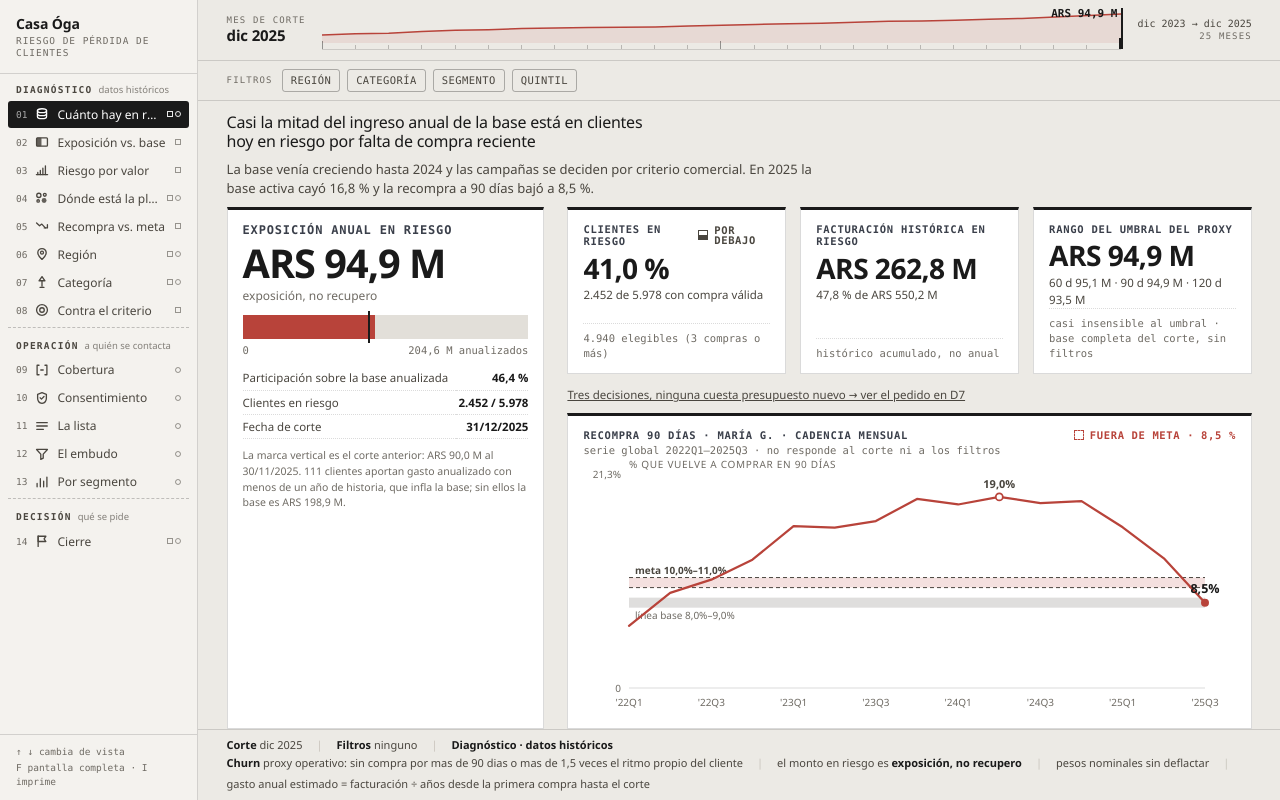
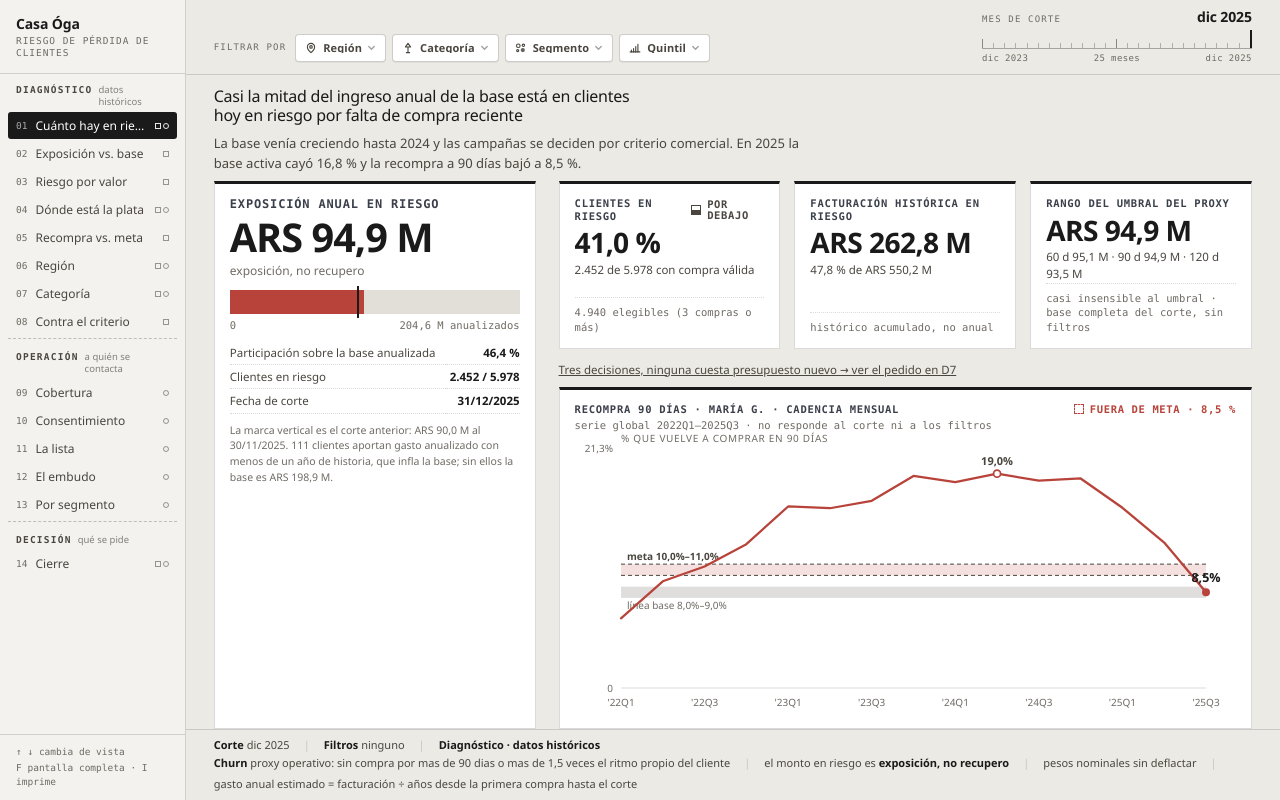
Before and after one commit to SebasCaules/TP_82.21-Data-Driven, a React (Vite) app: page / in a window 1280 px wide. Built offline with nearby package versions, Linux system fonts and the light colour scheme.

Commit message:
Ajustes de armazon: sin iconos en la lateral, barra unica con filtros a la izquierda y corte a la derecha, slider sin curva ni seleccion, filtros con afordancia

```diff
--- a/src/App.jsx
+++ b/src/App.jsx
@@ -13,7 +13,7 @@ import { useCallback, useEffect, useMemo, useState } from 'react'
 import { SIN_FILTRO, corteInfo, cortes, hayFiltro, mesCorte, meta } from './agregacion.js'
 import Filtros, { DIMENSIONES, etiquetaValor } from './Filtros.jsx'
 import LineaTiempo from './LineaTiempo.jsx'
-import { ICONOS, MarcaAudiencia } from './Iconos.jsx'
+import { MarcaAudiencia } from './Iconos.jsx'
 import { GRUPOS, PANTALLAS } from './pantallas/index.jsx'
 
 const CORTE_INICIAL = cortes.length - 1
@@ -101,12 +101,13 @@ export default function App() {
       <Lateral indice={indice} irA={irA} />
 
       <div className="principal">
-        <div className={`barra${usaCorte ? '' : ' apagada'}`}>
-          <LineaTiempo iCorte={iCorte} setICorte={setICorte} activo={usaCorte} />
+        <div className="barra">
+          <Filtros filtro={filtro} setFiltro={setFiltro} activos={usaFiltros}
+                   reiniciar={reiniciar} modificado={modificado} />
+          <div className={`barra-corte${usaCorte ? '' : ' apagada'}`}>
+            <LineaTiempo iCorte={iCorte} setICorte={setICorte} activo={usaCorte} />
+          </div>
         </div>
-
-        <Filtros filtro={filtro} setFiltro={setFiltro} activos={usaFiltros}
-                 reiniciar={reiniciar} modificado={modificado} />
 
         <main className="cuerpo">
           {imprimiendo
@@ -136,7 +137,6 @@ function Lateral({ indice, irA }) {
         {PANTALLAS.map((p, i) => {
           const grupo = GRUPOS.find((g) => g.id === p.grupo)
           const abre = i === 0 || PANTALLAS[i - 1].grupo !== p.grupo
-          const Icono = ICONOS[p.id]
           return (
             <li key={p.id}>
               {abre && (
@@ -149,7 +149,6 @@ function Lateral({ indice, irA }) {
                       className={`lat-item${i === indice ? ' on' : ''}`}
                       aria-current={i === indice ? 'page' : undefined}>
                 <span className="lat-n tabular">{String(i + 1).padStart(2, '0')}</span>
-                <Icono />
                 <span className="lat-txt">{p.corto}</span>
                 <MarcaAudiencia audiencia={p.audiencia} />
               </button>
--- a/src/Filtros.jsx
+++ b/src/Filtros.jsx
@@ -1,29 +1,44 @@
-// Filtros. Cada dimensión es un chip que muestra SU VALOR ACTUAL, no solo su nombre: antes
-// los cuatro decían "Región: todas" y había que leerlos enteros para saber si estaba puesto.
-// Ahora el chip activo se invierte, lleva el valor y trae su propia ✕.
+// Filtros. Cada dimensión es un botón desplegable con su icono, su valor actual y su
+// caret: los tres son afordancia, no adorno. Antes eran cajas de texto con un borde fino y
+// no se leían como algo que se puede tocar.
 //
-// Debajo, un <select> nativo transparente: teclado, lector de pantalla y el desplegable del
-// sistema salen gratis, y el chip es solo la piel.
+// El <select> nativo va encima, transparente: teclado, lector de pantalla y el desplegable
+// del sistema salen gratis, y el chip es solo la piel.
 
 import { dims, hayFiltro } from './agregacion.js'
+import { Escalera, Region, Segmentos, Categoria } from './Iconos.jsx'
 
 const DIMENSIONES = [
-  { id: 'region', etq: 'Región' },
-  { id: 'categoria', etq: 'Categoría' },
-  { id: 'rfm', etq: 'Segmento' },
-  { id: 'quintil', etq: 'Quintil' },
+  { id: 'region', etq: 'Región', Icono: Region },
+  { id: 'categoria', etq: 'Categoría', Icono: Categoria },
+  { id: 'rfm', etq: 'Segmento', Icono: Segmentos },
+  { id: 'quintil', etq: 'Quintil', Icono: Escalera },
 ]
 
 export function etiquetaValor(dim, v) {
   return dim === 'quintil' ? `Q${dims.quintil[v]}` : dims[dim][v]
 }
 
-export default function Filtros({ filtro, setFiltro, activos, corteInicial, reiniciar, modificado }) {
+function Caret() {
+  return (
+    <svg width="9" height="9" viewBox="0 0 10 10" aria-hidden="true" className="caret">
+      <path d="M2 4l3 3 3-3" fill="none" stroke="currentColor" strokeWidth="1.6"
+            strokeLinecap="round" strokeLinejoin="round" />
+    </svg>
+  )
+}
+
+export default function Filtros({ filtro, setFiltro, activos, reiniciar, modificado }) {
+  const puestos = DIMENSIONES.filter(({ id }) => filtro[id] !== null).length
+
   return (
     <div className={`filtros${activos ? '' : ' inertes'}`}>
-      <span className="filtros-lbl">Filtros</span>
+      <span className="filtros-lbl">
+        Filtrar por
+        {puestos > 0 && <b className="tabular">{puestos}</b>}
+      </span>
 
-      {DIMENSIONES.map(({ id, etq }) => {
+      {DIMENSIONES.map(({ id, etq, Icono }) => {
         const puesto = filtro[id] !== null
         return (
           <span key={id} className={`chip-f${puesto ? ' on' : ''}`}>
@@ -36,29 +51,32 @@ export default function Filtros({ filtro, setFiltro, activos, corteInicial, rein
                 [id]: e.target.value === '' ? null : Number(e.target.value),
               })}
             >
-              <option value="">{etq}: todas</option>
+              <option value="">Todas las {etq.toLowerCase()}s</option>
               {dims[id].map((v, i) => (
                 <option key={v} value={i}>{id === 'quintil' ? `Q${v}` : v}</option>
               ))}
             </select>
+
+            <Icono width={12} height={12} aria-hidden="true" />
             <span className="chip-f-txt" aria-hidden="true">
-              {puesto ? <><i>{etq}</i> {etiquetaValor(id, filtro[id])}</> : etq}
+              {puesto ? etiquetaValor(id, filtro[id]) : etq}
             </span>
-            {puesto && activos && (
+
+            {puesto && activos ? (
               <button type="button" className="chip-f-x"
-                      onClick={() => setFiltro({ ...filtro, [id]: null })}
+                      onClick={(e) => { e.stopPropagation(); setFiltro({ ...filtro, [id]: null }) }}
                       aria-label={`Quitar el filtro de ${etq}`}>×</button>
-            )}
+            ) : <Caret />}
           </span>
         )
       })}
 
       {!activos && <span className="filtros-nota">no aplican en esta vista</span>}
 
-      {modificado && (
+      {modificado && activos && (
         <button type="button" className="chip-f reset" onClick={reiniciar}
                 title="Volver al estado inicial (Esc)">
-          <span className="chip-f-txt">volver al inicio</span>
+          <span className="chip-f-txt">Limpiar</span>
         </button>
       )}
     </div>
--- a/src/LineaTiempo.jsx
+++ b/src/LineaTiempo.jsx
@@ -1,22 +1,17 @@
-// Timeline de los 25 cortes. Reemplaza al <select> del encabezado.
+// Control del mes de corte: una pista de ticks, uno por corte, con la marca del activo.
+// Sin curva: la trayectoria de la exposición vive en su propia vista, acá el control es un
+// control.
 //
-// No es un adorno: la trayectoria de la exposición ES el "ver cómo vengo" que pide el apunte
-// de la clase 4, así que el control de corte y la serie que lo justifica son el mismo objeto.
-// Mover el corte es recorrer la curva.
-//
-// Accesible por teclado: la pista es un slider (flechas, Inicio, Fin, PageUp/PageDown) y
-// cada tick tiene su valor. El estado no depende del color: el corte activo lleva marca
-// vertical llena y su fecha impresa al lado.
+// Accesible por teclado: la pista es un slider (flechas, Inicio, Fin, PageUp/PageDown).
+// El estado no depende del color: el corte activo lleva marca alta y llena, y su mes
+// impreso al lado en negrita.
 
 import { useCallback, useRef } from 'react'
-import { cortes, mesCorte, millones, series } from './agregacion.js'
+import { cortes, mesCorte } from './agregacion.js'
 
 export default function LineaTiempo({ iCorte, setICorte, activo = true }) {
   const ref = useRef(null)
-  const expo = series.exposicion_por_corte.map((x) => x.exposicion)
-  const max = Math.max(...expo) || 1
   const n = cortes.length
-  const actual = series.exposicion_por_corte[iCorte]
 
   const desdeX = useCallback((clientX) => {
     const r = ref.current.getBoundingClientRect()
@@ -29,23 +24,21 @@ export default function LineaTiempo({ iCorte, setICorte, activo = true }) {
     setICorte(desdeX(e.clientX))
   }, [desdeX, setICorte])
 
+  // Actualizador funcional: si llegan varias teclas antes de un re-render, cada una parte
+  // del valor real y no del que quedó capturado en el closure.
   const onKey = useCallback((e) => {
     const salto = { ArrowLeft: -1, ArrowRight: 1, ArrowUp: 1, ArrowDown: -1,
                     PageUp: 3, PageDown: -3 }[e.key]
-    if (salto !== undefined) { setICorte(Math.min(n - 1, Math.max(0, iCorte + salto))); e.preventDefault() }
-    else if (e.key === 'Home') { setICorte(0); e.preventDefault() }
+    if (salto !== undefined) {
+      setICorte((v) => Math.min(n - 1, Math.max(0, v + salto)))
+      e.preventDefault()
+    } else if (e.key === 'Home') { setICorte(0); e.preventDefault() }
     else if (e.key === 'End') { setICorte(n - 1); e.preventDefault() }
-  }, [iCorte, n, setICorte])
-
-  // Área bajo la curva, en coordenadas de 0 a 100 para que escale con el ancho.
-  const px = (i) => (i / (n - 1)) * 100
-  const py = (v) => 100 - (v / max) * 88
-  const linea = expo.map((v, i) => `${px(i)},${py(v)}`).join(' ')
-  const area = `0,100 ${linea} 100,100`
+  }, [n, setICorte])
 
   return (
     <div className="tl">
-      <div className="tl-izq">
+      <div className="tl-cab">
         <span className="tl-lbl">Mes de corte</span>
         <strong className="tl-val tabular">{mesCorte(cortes[iCorte])}</strong>
       </div>
@@ -60,34 +53,24 @@ export default function LineaTiempo({ iCorte, setICorte, activo = true }) {
         aria-valuemax={n - 1}
         aria-valuenow={iCorte}
         aria-disabled={!activo}
-        aria-valuetext={`${mesCorte(cortes[iCorte])}, exposición ARS ${millones(actual.exposicion)}`}
+        aria-valuetext={mesCorte(cortes[iCorte])}
         onPointerDown={(e) => { e.currentTarget.setPointerCapture(e.pointerId); onPointer(e) }}
         onPointerMove={onPointer}
         onKeyDown={onKey}
       >
-        <svg className="tl-svg" viewBox="0 0 100 100" preserveAspectRatio="none" aria-hidden="true">
-          <polygon points={area} className="tl-area" />
-          <polyline points={linea} className="tl-linea" vectorEffect="non-scaling-stroke" />
-        </svg>
-
-        {/* Ticks: uno por corte, más alto cada enero. Dan la escala sin ejes. */}
+        {/* Un tick por corte, más alto en cada diciembre: da la escala sin poner un eje. */}
         <div className="tl-ticks" aria-hidden="true">
           {cortes.map((c, i) => (
-            <span key={c} className={`tl-tick${c.slice(5, 7) === '12' ? ' anio' : ''}${i === iCorte ? ' on' : ''}`} />
+            <span key={c}
+                  className={`tl-tick${c.slice(5, 7) === '12' ? ' anio' : ''}${i === iCorte ? ' on' : ''}`} />
           ))}
         </div>
-
-        {/* Cerca del borde derecho la etiqueta se saldría del ancho: se voltea al otro lado. */}
-        <span className="tl-cursor" style={{ left: `${px(iCorte)}%` }} aria-hidden="true">
-          <b className="tabular" style={px(iCorte) > 72 ? { right: 6 } : { left: 6, right: 'auto' }}>
-            ARS {millones(actual.exposicion)}
-          </b>
-        </span>
       </div>
 
-      <div className="tl-der">
-        <span className="tl-rango tabular">{mesCorte(cortes[0])} → {mesCorte(cortes[n - 1])}</span>
-        <span className="tl-lbl">{n} meses</span>
+      <div className="tl-pie" aria-hidden="true">
+        <span>{mesCorte(cortes[0])}</span>
+        <span>{n} meses</span>
+        <span>{mesCorte(cortes[n - 1])}</span>
       </div>
     </div>
   )
--- a/src/estilos.css
+++ b/src/estilos.css
@@ -21,7 +21,7 @@
   --fuente: "Segoe UI", Tahoma, Helvetica, Arial, sans-serif;
   --mono: ui-monospace, "SF Mono", SFMono-Regular, Menlo, Consolas, monospace;
 
-  --lat-w: clamp(196px, 15.5vw, 244px);
+  --lat-w: clamp(182px, 14.5vw, 232px);
   --pad-x: clamp(18px, 2.2vw, 40px);
 }
 
@@ -129,94 +129,134 @@ body {
   font: 400 9.5px/1.4 var(--mono); color: var(--mut);
 }
 
-/* ---------- timeline de cortes ---------- */
+/* ---------- barra única: filtros a la izquierda, mes de corte a la derecha ---------- */
 
-.barra { border-bottom: 1px solid var(--bd); padding: 10px var(--pad-x); background: var(--papel); }
-.barra.apagada { opacity: .42; pointer-events: none; }
+.barra {
+  display: flex;
+  align-items: flex-end;
+  gap: clamp(16px, 3vw, 44px);
+  padding: 9px var(--pad-x) 10px;
+  border-bottom: 1px solid var(--bd);
+  background: var(--papel);
+}
+.barra-corte { flex: 0 0 auto; width: clamp(230px, 26%, 340px); }
+.barra-corte.apagada { opacity: .4; pointer-events: none; }
 
-.tl { display: flex; align-items: center; gap: 16px; }
-.tl-izq, .tl-der { display: flex; flex-direction: column; gap: 1px; flex-shrink: 0; }
-.tl-der { align-items: flex-end; }
+/* ---------- mes de corte ---------- */
+
+.tl { display: flex; flex-direction: column; gap: 4px; user-select: none; }
+.tl-cab { display: flex; align-items: baseline; justify-content: space-between; gap: 10px; }
 .tl-lbl {
   font: 500 9px/1.2 var(--mono);
   letter-spacing: .13em; text-transform: uppercase; color: var(--mut);
 }
-.tl-val { font: 600 15px/1.15 var(--fuente); letter-spacing: -.01em; }
-.tl-rango { font: 400 10px/1.2 var(--mono); color: var(--mut2); }
+.tl-val { font: 600 14px/1.15 var(--fuente); letter-spacing: -.01em; }
 
 .tl-pista {
-  flex: 1; min-width: 0; height: 40px;
-  position: relative; cursor: ew-resize;
-  border-bottom: 1px solid var(--bd);
+  height: 20px;
+  position: relative;
+  cursor: ew-resize;
+  border-bottom: 1px solid rgba(0, 0, 0, .3);
   touch-action: none;
+  /* Sin esto, arrastrar el cursor selecciona el texto de alrededor. */
+  user-select: none; -webkit-user-select: none;
 }
 .tl-pista:focus-visible { outline: 2px solid var(--ink); outline-offset: 3px; }
-
-.tl-svg { position: absolute; inset: 0 0 6px; width: 100%; height: calc(100% - 6px); }
-.tl-area { fill: var(--acc); opacity: .1; }
-.tl-linea { fill: none; stroke: var(--acc); stroke-width: 1.5; }
 
 .tl-ticks {
   position: absolute; left: 0; right: 0; bottom: 0;
   display: flex; justify-content: space-between; align-items: flex-end;
 }
-.tl-tick { width: 1px; height: 4px; background: rgba(0, 0, 0, .22); }
-.tl-tick.anio { height: 8px; background: rgba(0, 0, 0, .38); }
-.tl-tick.on { background: var(--ink); height: 11px; width: 2px; }
+/* El corte activo no se distingue por color: es el único tick que llega arriba y engrosa. */
+.tl-tick { width: 1px; height: 5px; background: rgba(0, 0, 0, .25); }
+.tl-tick.anio { height: 9px; background: rgba(0, 0, 0, .42); }
+.tl-tick.on { background: var(--ink); height: 18px; width: 2px; }
 
-.tl-cursor { position: absolute; top: -2px; bottom: 0; width: 0; border-left: 2px solid var(--ink); }
-.tl-cursor b {
-  position: absolute; right: 6px; top: -1px;
-  font: 600 11px var(--mono); color: var(--ink); white-space: nowrap;
+.tl-pie {
+  display: flex; justify-content: space-between;
+  font: 400 9px/1.2 var(--mono); color: var(--mut);
+  letter-spacing: .04em;
 }
 
 /* ---------- filtros ---------- */
 
 .filtros {
-  display: flex; align-items: center; gap: 7px; flex-wrap: wrap;
-  padding: 8px var(--pad-x);
-  border-bottom: 1px solid var(--bd);
-  background: var(--papel);
+  flex: 1; min-width: 0;
+  display: flex; align-items: center; gap: 6px; flex-wrap: wrap;
+  padding-bottom: 2px;
 }
-.filtros.inertes .chip-f { opacity: .38; }
+.filtros.inertes .chip-f { opacity: .35; }
 .filtros-lbl {
+  display: inline-flex; align-items: center; gap: 5px;
   font: 500 9px/1.2 var(--mono);
   letter-spacing: .13em; text-transform: uppercase; color: var(--mut);
-  margin-right: 2px;
+  margin-right: 3px;
+}
+.filtros-lbl b {
+  display: inline-grid; place-items: center;
+  min-width: 15px; height: 15px; padding: 0 3px;
+  background: var(--acc); color: #fff;
+  border-radius: 8px; font: 600 9.5px/1 var(--mono);
 }
 .filtros-nota { font: italic 400 10.5px var(--fuente); color: var(--mut); }
 
+/* Afordancia: fondo propio, sombra de una línea, icono y caret. Un borde fino sobre el
+   fondo no se lee como algo que se puede tocar. */
 .chip-f {
   position: relative;
-  display: inline-flex; align-items: center; gap: 5px;
-  border: 1px solid rgba(0, 0, 0, .28); border-radius: 3px;
-  padding: 4px 8px;
-  background: transparent; color: var(--mut2);
+  display: inline-flex; align-items: center; gap: 6px;
+  height: 28px; padding: 0 9px;
+  border: 1px solid rgba(0, 0, 0, .2);
+  border-radius: 4px;
+  background: var(--sup);
+  box-shadow: 0 1px 0 rgba(0, 0, 0, .05);
+  color: var(--mut2);
   cursor: pointer;
+  transition: border-color .12s, box-shadow .12s, transform .12s;
 }
 .chip-f select {
   position: absolute; inset: 0; width: 100%; height: 100%;
   opacity: 0; cursor: pointer; font: inherit;
 }
-.chip-f:hover { border-color: rgba(0, 0, 0, .5); color: var(--ink); }
-.chip-f:has(select:focus-visible) { outline: 2px solid var(--ink); outline-offset: 1px; }
+.chip-f:hover {
+  border-color: var(--ink); color: var(--ink);
+  box-shadow: 0 2px 4px rgba(0, 0, 0, .1);
+  transform: translateY(-1px);
+}
+.chip-f:has(select:focus-visible) { outline: 2px solid var(--ink); outline-offset: 2px; }
+.chip-f .caret { opacity: .5; margin-left: -1px; }
+.chip-f:hover .caret { opacity: .9; }
+
 .chip-f-txt {
-  font: 500 10.5px/1.2 var(--mono);
-  letter-spacing: .04em; text-transform: uppercase; white-space: nowrap;
+  font: 600 11px/1 var(--fuente);
+  letter-spacing: .01em; white-space: nowrap;
+  max-width: 13ch; overflow: hidden; text-overflow: ellipsis;
 }
-.chip-f-txt i { font-style: normal; opacity: .62; font-weight: 400; }
-/* Chip con filtro puesto: se invierte, engrosa y suma la ✕, que no existe en el vacío.
-   No depende solo del color. */
-.chip-f.on { background: var(--ink); border-color: var(--ink); color: #fff; }
+
+/* Con filtro puesto: se invierte, y la ✕ reemplaza al caret. El estado no depende del
+   color — cambian el fondo, el peso y el control de la derecha. */
+.chip-f.on {
+  background: var(--ink); border-color: var(--ink); color: #fff;
+  box-shadow: 0 1px 0 rgba(0, 0, 0, .18);
+}
+.chip-f.on:hover { background: #000; }
 .chip-f-x {
   position: relative; z-index: 1;
-  border: 0; background: none; padding: 0 0 0 1px;
-  color: inherit; opacity: .65;
-  font: 400 13px/1 var(--fuente); cursor: pointer;
+  display: grid; place-items: center;
+  width: 15px; height: 15px; margin-right: -3px;
+  border: 0; border-radius: 3px; background: rgba(255, 255, 255, .16);
+  color: inherit;
+  font: 400 12px/1 var(--fuente); cursor: pointer;
 }
-.chip-f-x:hover { opacity: 1; }
+.chip-f-x:hover { background: rgba(255, 255, 255, .3); }
 .chip-f-x:focus-visible { outline: 1px solid currentColor; }
-.chip-f.reset { border-style: dashed; margin-left: 4px; }
+
+.chip-f.reset {
+  background: transparent; border-style: dashed; box-shadow: none;
+  margin-left: 2px;
+}
+.chip-f.reset .chip-f-txt { font-weight: 500; color: var(--mut); }
+.chip-f.reset:hover .chip-f-txt { color: var(--ink); }
 
 /* ---------- cuerpo ---------- */
 
@@ -366,15 +406,15 @@ body {
 /* ---------- pantallas bajas: el alto es la restricción, no el ancho ---------- */
 
 @media (max-height: 730px) {
-  :root { --lat-w: clamp(192px, 16vw, 214px); }
+  :root { --lat-w: clamp(178px, 15vw, 206px); }
   .lat { padding-top: 12px; }
   .lat-marca { padding-bottom: 10px; }
   .lat-item { padding: 5px 8px; font-size: 11.5px; }
   .lat-grupo { padding: 8px 8px 4px; }
   .lat-pie { font-size: 9px; gap: 2px; padding-top: 8px; }
-  .barra { padding: 7px var(--pad-x); }
-  .tl-pista { height: 30px; }
-  .filtros { padding: 6px var(--pad-x); }
+  .barra { padding: 7px var(--pad-x) 8px; }
+  .tl-pista { height: 17px; }
+  .chip-f { height: 26px; }
   .cuerpo { padding-top: 8px; }
   .titulo { font-size: clamp(17px, 1.75vw, 23px); }
   .tarjeta { padding: 9px 12px; }
```
